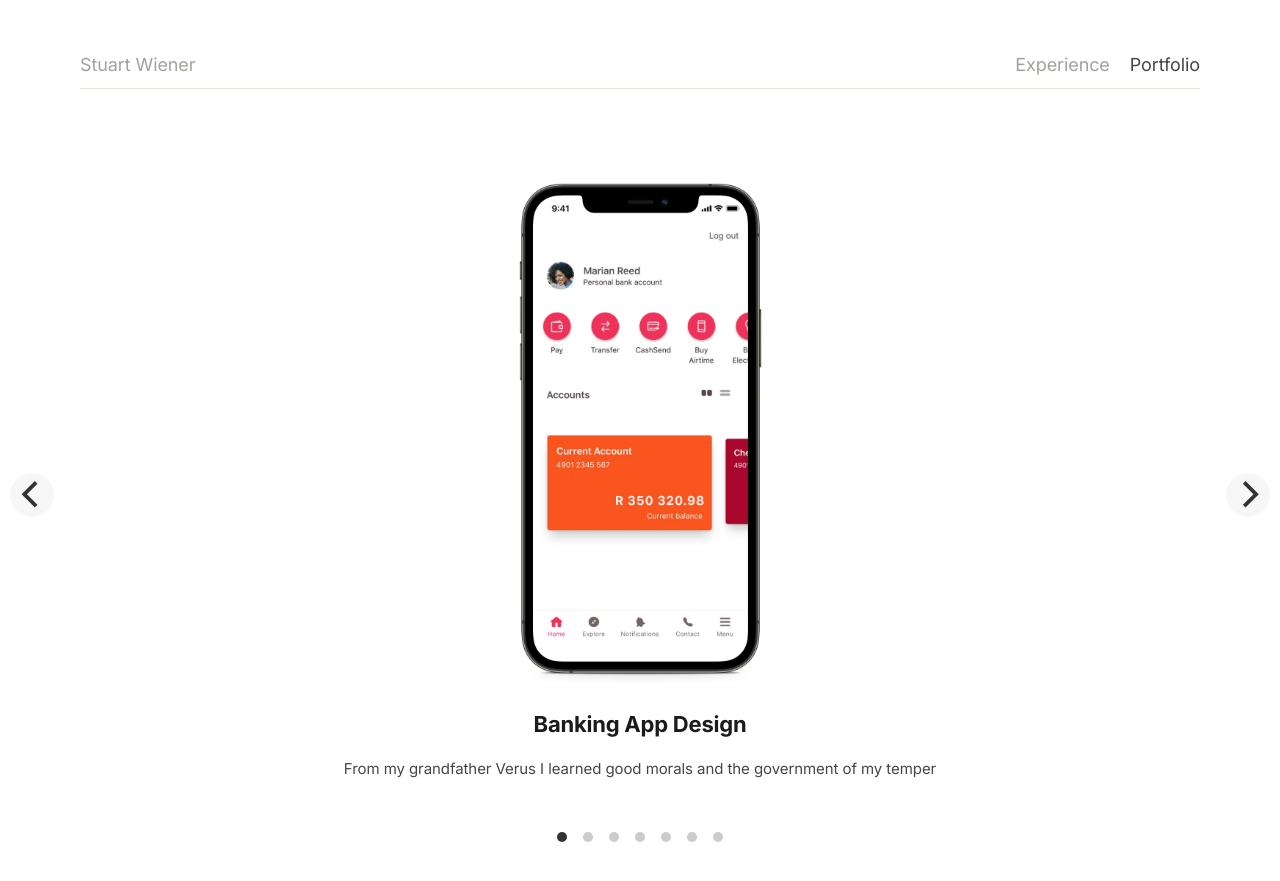
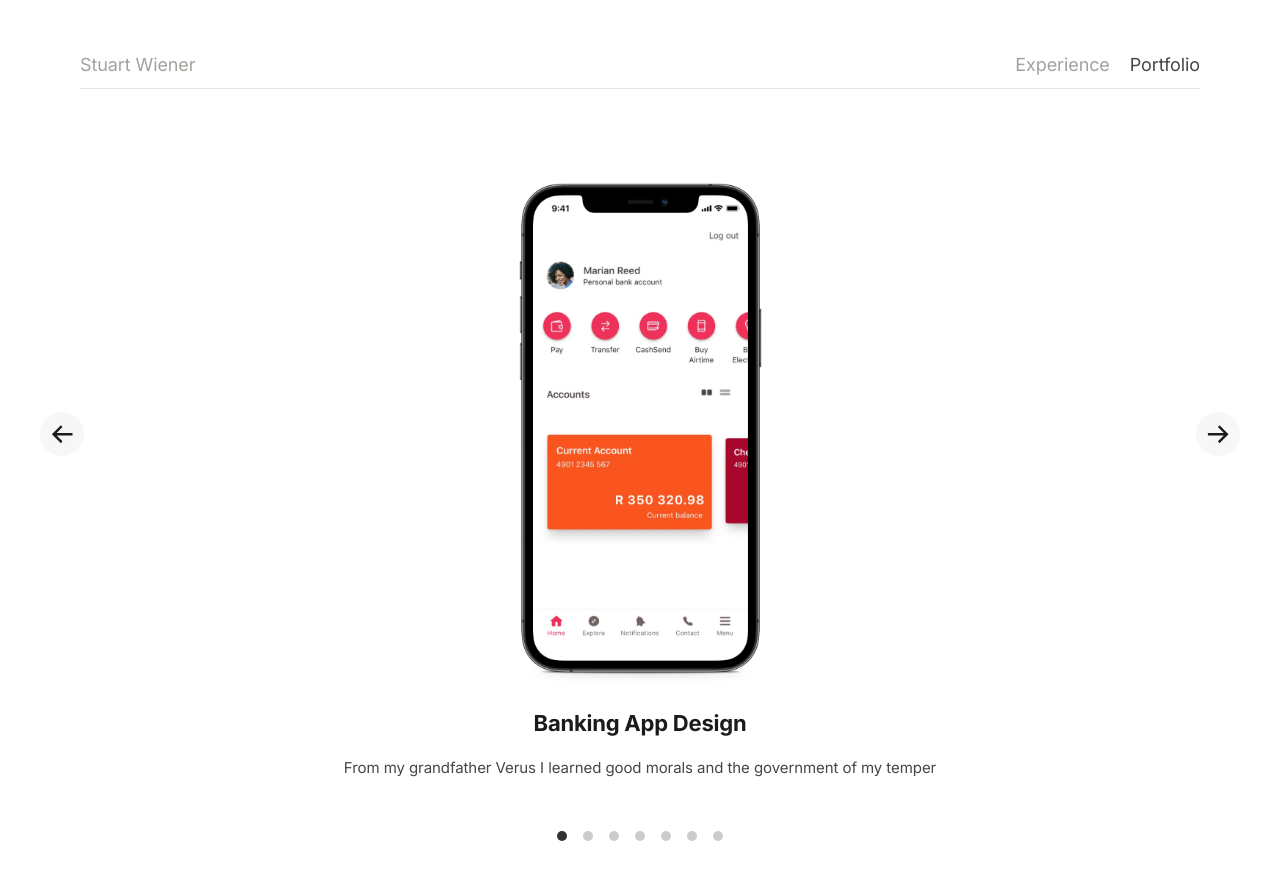
Before and after one commit to stuartwiener/stuartwiener.github.io, a Jekyll site: the page built from work.html, in a window 1280 px wide. Shown: the top 881 px of the page. Built offline with Jekyll 4.4.1, drawn with Linux system fonts in a browser that asks for light colours.

Commit message:
better arrows

```diff
--- a/_layouts/gallery.html
+++ b/_layouts/gallery.html
@@ -19,7 +19,8 @@
 
                 {{ content }}
 
-                <div class="gallery js-flickity" data-flickity='{ "cellAlign": "left", "contain": true, "wrapAround": true }'>
+                <div class="gallery js-flickity"
+                    data-flickity='{ "cellAlign": "left", "contain": true, "wrapAround": true, "arrowShape": "M45 16 51 23 29 45 89 45 89 55 29 55 51 77 45 84 11 50z" }'>
                     {% for item in site.work %}
                     <div class="gallery-item">
                         <div class="gallery-item-image" style="background-image: url('{{ site.url }}/images/{{ item.thumbnail }}');"></div>
--- a/_sass/_layout.scss
+++ b/_sass/_layout.scss
@@ -257,7 +257,7 @@ ul.navigation {
     position: relative;
 
     .gallery-item-image {
-      height: calc(100vh - 45px - 80px - 120px);
+      height: calc(100vh - 46px - 80px - 120px);
       background-position: center;
       background-size: contain;
       background-repeat: no-repeat;
@@ -278,13 +278,32 @@ ul.navigation {
       }
     }
   }
+
+  .flickity-prev-next-button {
+    background: var(--elevated-bg);
+    color: var(--primary);
+    width: 44px;
+    height: 44px;
+  }
+  .flickity-prev-next-button:hover {
+    background: var(--elevated-bg);
+    color: var(--color-2)
+  }
+  .flickity-prev-next-button.previous {
+    left: 10px;
+    top: calc(50% - 60px);
+  }
+  .flickity-prev-next-button.next {
+    right: 10px;
+    top: calc(50% - 60px);
+  }
 }
 
 @media screen and (min-width: 560px) {
   .gallery {
     .gallery-item {
       .gallery-item-image {
-        height: calc(100vh - 65px - 160px - 120px);
+        height: calc(100vh - 66px - 160px - 120px);
         margin-bottom: 120px;
       }
       .gallery-item-content {
@@ -292,8 +311,11 @@ ul.navigation {
       }
     }
 
-    .flickity-prev-next-button {
-      background: var(--elevated-bg);
+    .flickity-prev-next-button.previous {
+      left: 20px;
+    }
+    .flickity-prev-next-button.next {
+      right: 20px;
     }
   }
 }
@@ -302,8 +324,26 @@ ul.navigation {
   .gallery {
     .gallery-item {
       .gallery-item-image {
-        height: calc(100vh - 89px - 160px - 120px);
+        height: calc(100vh - 90px - 160px - 120px);
       }
+    }
+
+    .flickity-prev-next-button.previous {
+      left: 40px;
+    }
+    .flickity-prev-next-button.next {
+      right: 40px;
     }
   }
 }
+
+@media screen and (min-width: 1440px) {
+  .gallery {
+    .flickity-prev-next-button.previous {
+      left: 100px;
+    }
+    .flickity-prev-next-button.next {
+      right: 100px;
+    }
+  }
+}
```
